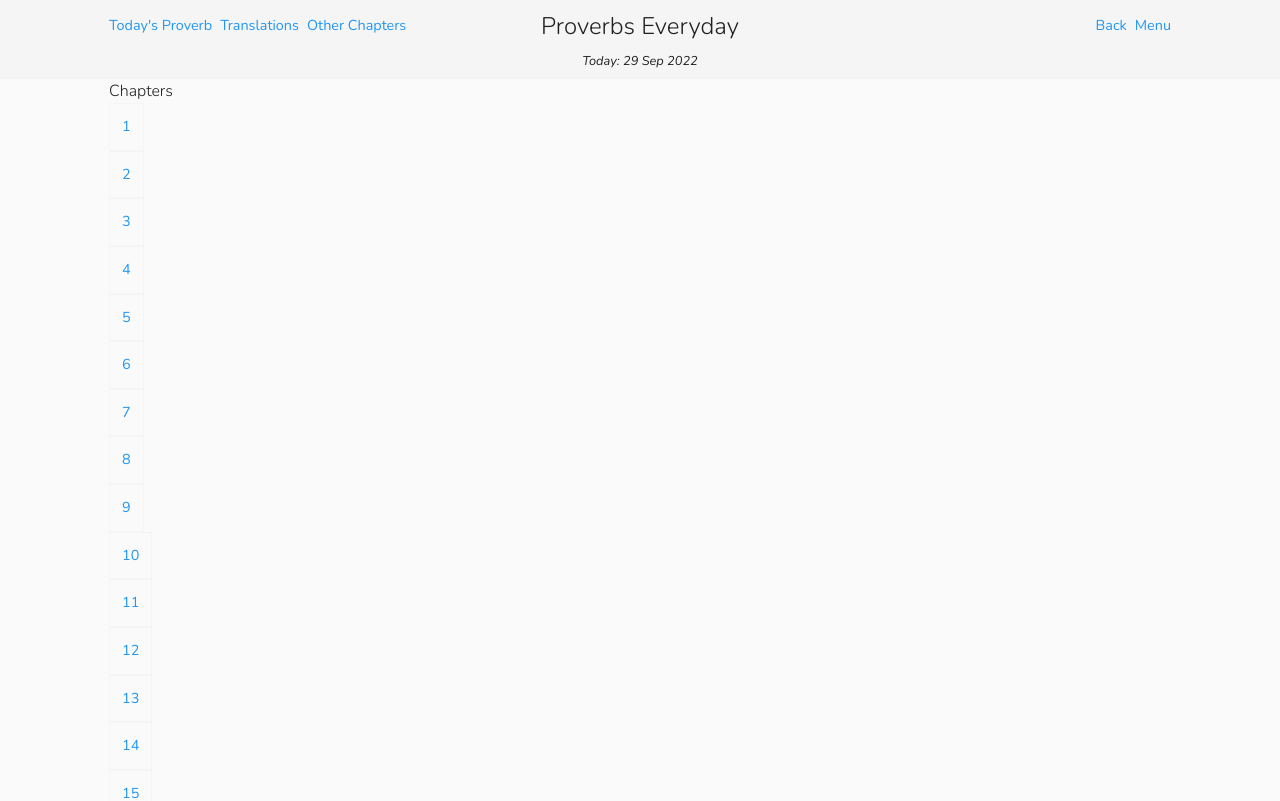
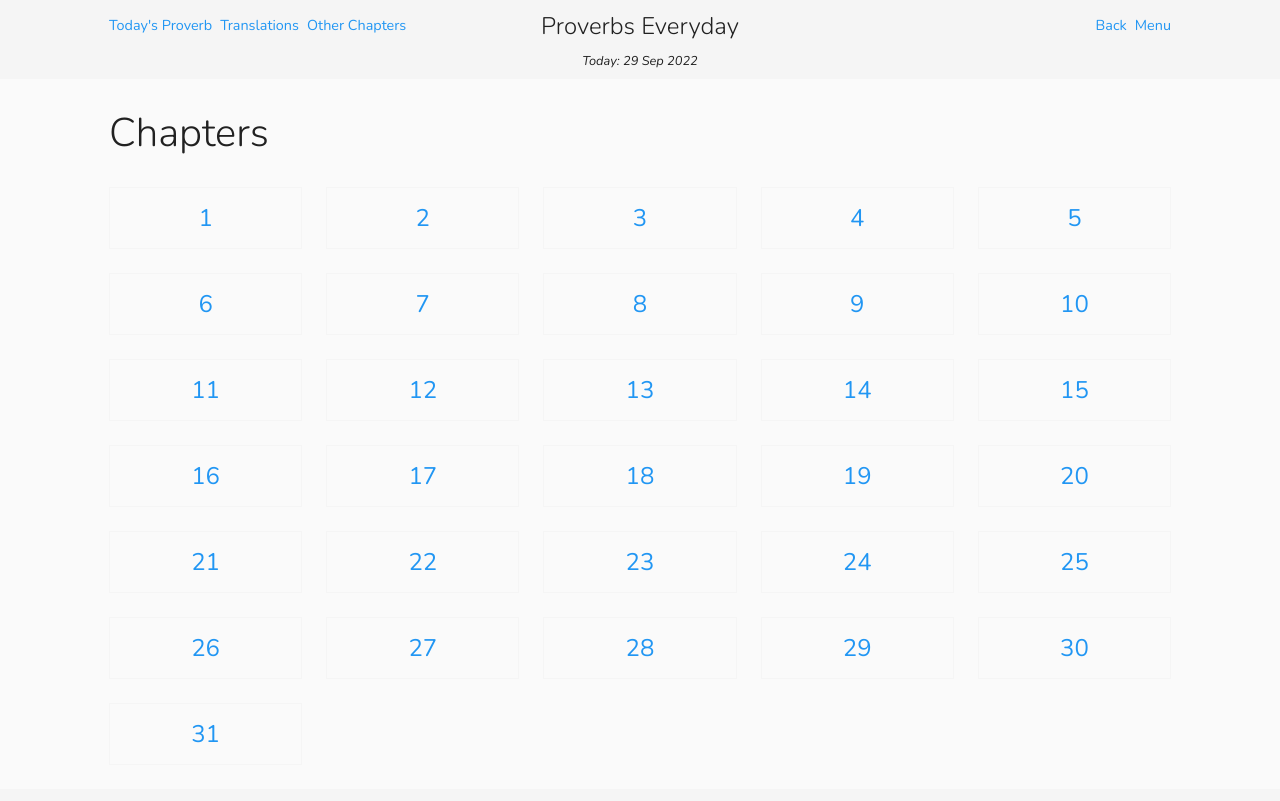
Before and after one commit to davinaleong/proj-proverbs-everday-2-template, a website built with Vite: page chapters.html in a window 1280 px wide. Shown: the top 801 px of the page. Built offline with nearby package versions, Linux system fonts and the light colour scheme.

Commit message:
Styled chapters page

```diff
--- a/chapters.html
+++ b/chapters.html
@@ -48,44 +48,44 @@
         </div>
       </header>
 
-      <div class="container content">
-        <h2>Chapters</h2>
+      <div class="container content | p-y-400">
+        <h2 class="fsize-800 p-b-400">Chapters</h2>
 
-        <div class="cards">
-          <button class="btn btn-card" type="button">1</button>
-          <button class="btn btn-card" type="button">2</button>
-          <button class="btn btn-card" type="button">3</button>
-          <button class="btn btn-card" type="button">4</button>
-          <button class="btn btn-card" type="button">5</button>
-          <button class="btn btn-card" type="button">6</button>
-          <button class="btn btn-card" type="button">7</button>
-          <button class="btn btn-card" type="button">8</button>
-          <button class="btn btn-card" type="button">9</button>
-          <button class="btn btn-card" type="button">10</button>
+        <div class="card-grid">
+          <button class="btn btn-card | fsize-600" type="button">1</button>
+          <button class="btn btn-card | fsize-600" type="button">2</button>
+          <button class="btn btn-card | fsize-600" type="button">3</button>
+          <button class="btn btn-card | fsize-600" type="button">4</button>
+          <button class="btn btn-card | fsize-600" type="button">5</button>
+          <button class="btn btn-card | fsize-600" type="button">6</button>
+          <button class="btn btn-card | fsize-600" type="button">7</button>
+          <button class="btn btn-card | fsize-600" type="button">8</button>
+          <button class="btn btn-card | fsize-600" type="button">9</button>
+          <button class="btn btn-card | fsize-600" type="button">10</button>
 
-          <button class="btn btn-card" type="button">11</button>
-          <button class="btn btn-card" type="button">12</button>
-          <button class="btn btn-card" type="button">13</button>
-          <button class="btn btn-card" type="button">14</button>
-          <button class="btn btn-card" type="button">15</button>
-          <button class="btn btn-card" type="button">16</button>
-          <button class="btn btn-card" type="button">17</button>
-          <button class="btn btn-card" type="button">18</button>
-          <button class="btn btn-card" type="button">19</button>
-          <button class="btn btn-card" type="button">20</button>
+          <button class="btn btn-card | fsize-600" type="button">11</button>
+          <button class="btn btn-card | fsize-600" type="button">12</button>
+          <button class="btn btn-card | fsize-600" type="button">13</button>
+          <button class="btn btn-card | fsize-600" type="button">14</button>
+          <button class="btn btn-card | fsize-600" type="button">15</button>
+          <button class="btn btn-card | fsize-600" type="button">16</button>
+          <button class="btn btn-card | fsize-600" type="button">17</button>
+          <button class="btn btn-card | fsize-600" type="button">18</button>
+          <button class="btn btn-card | fsize-600" type="button">19</button>
+          <button class="btn btn-card | fsize-600" type="button">20</button>
 
-          <button class="btn btn-card" type="button">21</button>
-          <button class="btn btn-card" type="button">22</button>
-          <button class="btn btn-card" type="button">23</button>
-          <button class="btn btn-card" type="button">24</button>
-          <button class="btn btn-card" type="button">25</button>
-          <button class="btn btn-card" type="button">26</button>
-          <button class="btn btn-card" type="button">27</button>
-          <button class="btn btn-card" type="button">28</button>
-          <button class="btn btn-card" type="button">29</button>
-          <button class="btn btn-card" type="button">30</button>
+          <button class="btn btn-card | fsize-600" type="button">21</button>
+          <button class="btn btn-card | fsize-600" type="button">22</button>
+          <button class="btn btn-card | fsize-600" type="button">23</button>
+          <button class="btn btn-card | fsize-600" type="button">24</button>
+          <button class="btn btn-card | fsize-600" type="button">25</button>
+          <button class="btn btn-card | fsize-600" type="button">26</button>
+          <button class="btn btn-card | fsize-600" type="button">27</button>
+          <button class="btn btn-card | fsize-600" type="button">28</button>
+          <button class="btn btn-card | fsize-600" type="button">29</button>
+          <button class="btn btn-card | fsize-600" type="button">30</button>
 
-          <button class="btn btn-card" type="button">31</button>
+          <button class="btn btn-card | fsize-600" type="button">31</button>
         </div>
       </div>
 
--- a/src/styles/_base.scss
+++ b/src/styles/_base.scss
@@ -121,8 +121,6 @@ a:where(:hover, :visited, :active) {
   color: var(--clr-action);
   background-color: transparent;
   flex-direction: column;
-  align-items: start;
-  text-align: start;
 }
 
 .container {
```
